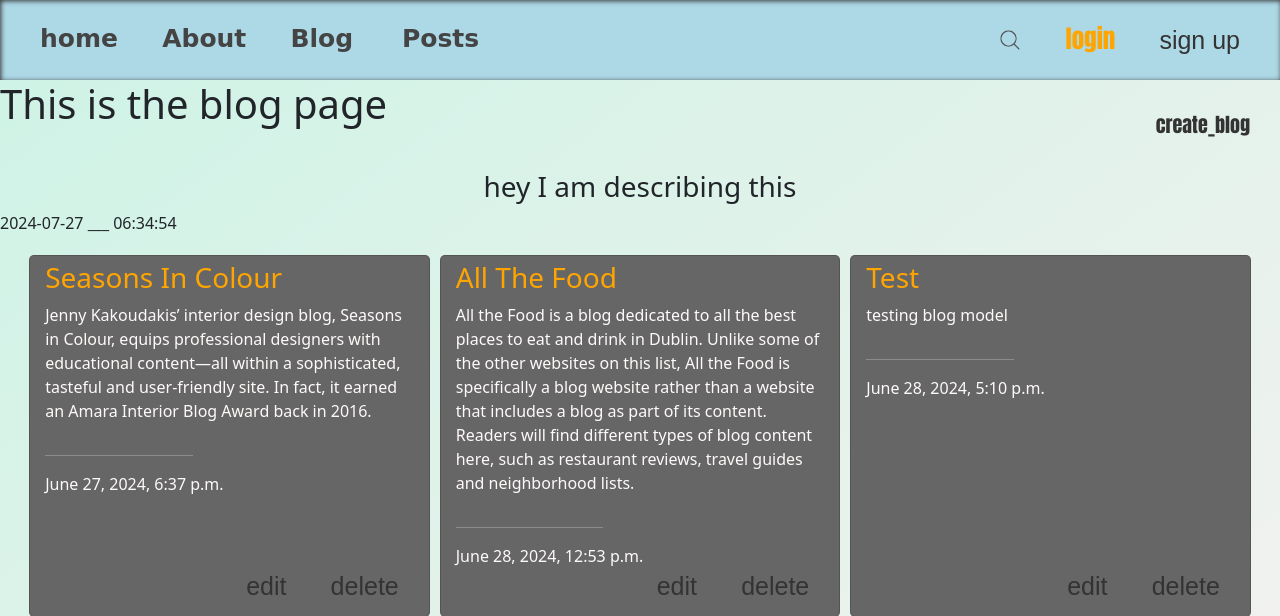
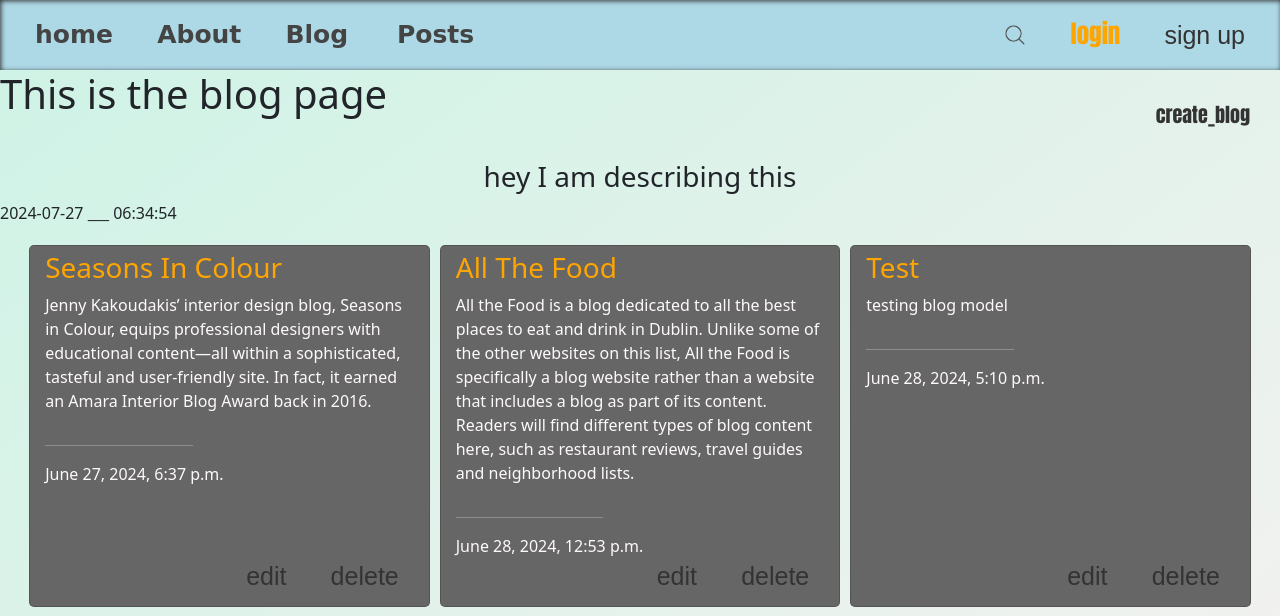
Before and after one commit to AbrorBoqiyev/sale, a Django app: page /blog/ in a window 1280 px wide. Shown: the top 616 px of the page. Run offline with Django 5.2, Linux system fonts and the light colour scheme; data comes from the database, SQL or seed files in the repository; both versions use the stored data as it was after the commit; parts of the project's set-up code (start-up, migrations or seed data) failed here and were passed over; some libraries are stand-ins or nearby versions.

Commit message:
some fixes & pics

```diff
--- a/savdo/static/styles/navbar.css
+++ b/savdo/static/styles/navbar.css
@@ -11,8 +11,9 @@ main {
 header{
     display: flex;
     justify-content: space-between;
+    align-items: center;
     box-shadow: inset 1px 1px 5px #333;
-    padding: 20px;
+    padding: 15px;
     background-color: lightblue;
 }
 .links a{
--- a/savdo/templates/navbar.html
+++ b/savdo/templates/navbar.html
@@ -20,7 +20,7 @@
                 <a class="nav-item signup" href="{%url 'create_post'%}">Create post</a>
                 <div class="content">
                     <p class="user-info">
-                        {{ request.user.username | title}}
+                        <a class="nav-item login" href="{% url 'profile_page' %}">{{ request.user.username | title}}</a>
                         <img src="request.user.profile.image.url" class="user-image" alt="user-image">
                      </p>
                     <a class="nav-item logout" href="{%url 'logout_user' %}">Log out</a>
```
Also changed, not shown: savdo/db.sqlite3, savdo/media/profile_pics/a_guy.jpg (added), savdo/media/profile_pics/pexels-sulimansallehi-1704488.jpg (added), savdo/media/Без названия.jpg (added).
